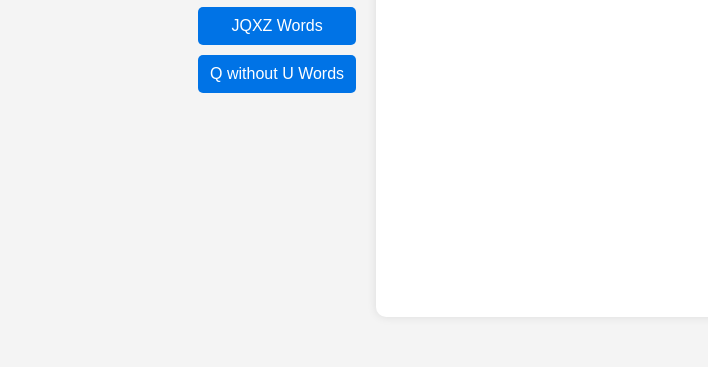
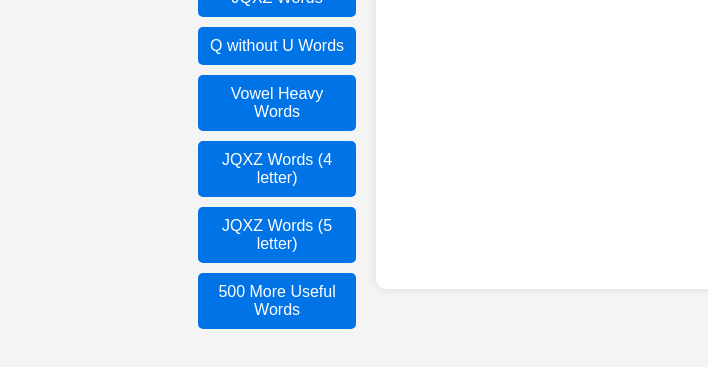
Before and after one commit to ChazWinterYT/ScrabbleTrainer, a plain HTML site: page index.html in a window 1280 px wide. Shown: the part 303-670 px from the top of the page, without its empty margins (244-952 px from the left). Drawn offline with Linux system fonts and the light colour scheme.

Commit message:
Built basic layout of game area, with buttons for each game

```diff
--- a/css/styles.css
+++ b/css/styles.css
@@ -61,3 +61,7 @@ main {
     width: 60%;
     min-height: 400px;
 }
+
+.small-text {
+    font-size: 0.8em;
+}
--- a/index.html
+++ b/index.html
@@ -18,7 +18,10 @@
                 <li><button onclick="loadGame('three-letter-words')">Uncommon 3-Letter Words</button></li>
                 <li><button onclick="loadGame('jqxz-words')">JQXZ Words</button></li>
                 <li><button onclick="loadGame('q-without-u-words')">Q without U Words</button></li>
-                <!-- Add more categories as needed -->
+                <li><button onclick="loadGame('vowel-heavy-words')">Vowel Heavy Words</button></li>
+                <li><button onclick="loadGame('jqxz-words-4-letter')">JQXZ Words (4 letter)</button></li>
+                <li><button onclick="loadGame('jqxz-words-5-letter')">JQXZ Words (5 letter)</button></li>
+                <li><button onclick="loadGame('500-more-useful-words')">500 More Useful Words</button></li>
             </ul>
         </nav>
         <main id="play-area">
--- a/js/scripts.js
+++ b/js/scripts.js
@@ -4,6 +4,10 @@ function loadGame(game) {
     playArea.innerHTML = `<p>Loading ${game}...</p>`;
 
     setTimeout(() => {
-        playArea.innerHTML = `<h2>${game}</h2><p>This will be the ${game} training game. The loading times are fake, btw.</p>`;
+        playArea.innerHTML = `
+            <h2>${game}</h2>
+            <p>This will be the ${game} training game.</p>
+            <p class="small-text">(The loading times are fake, btw.)</p>
+        `;
     }, 500); // Simulating a load delay
 }
```
